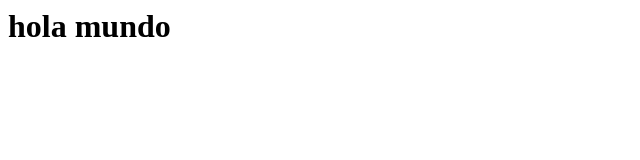
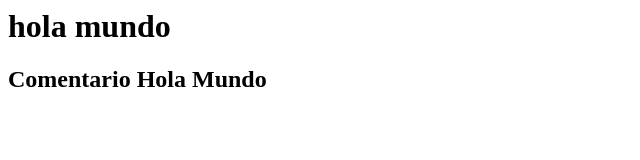
Before and after one commit to jack-matta/jackmatta-cv, a plain HTML site: page index.html in a window 1280 px wide. Shown: the whole page, without its empty margins (0-640 px from the left). Drawn offline with Linux system fonts and the light colour scheme.

Commit message:
Commit de Victor

```diff
--- a/index.html
+++ b/index.html
@@ -6,5 +6,6 @@
 </head>
 <body>
     <h1>hola mundo</h1>
+    <h2>Comentario Hola Mundo</h2>
 </body>
 </html>
```
